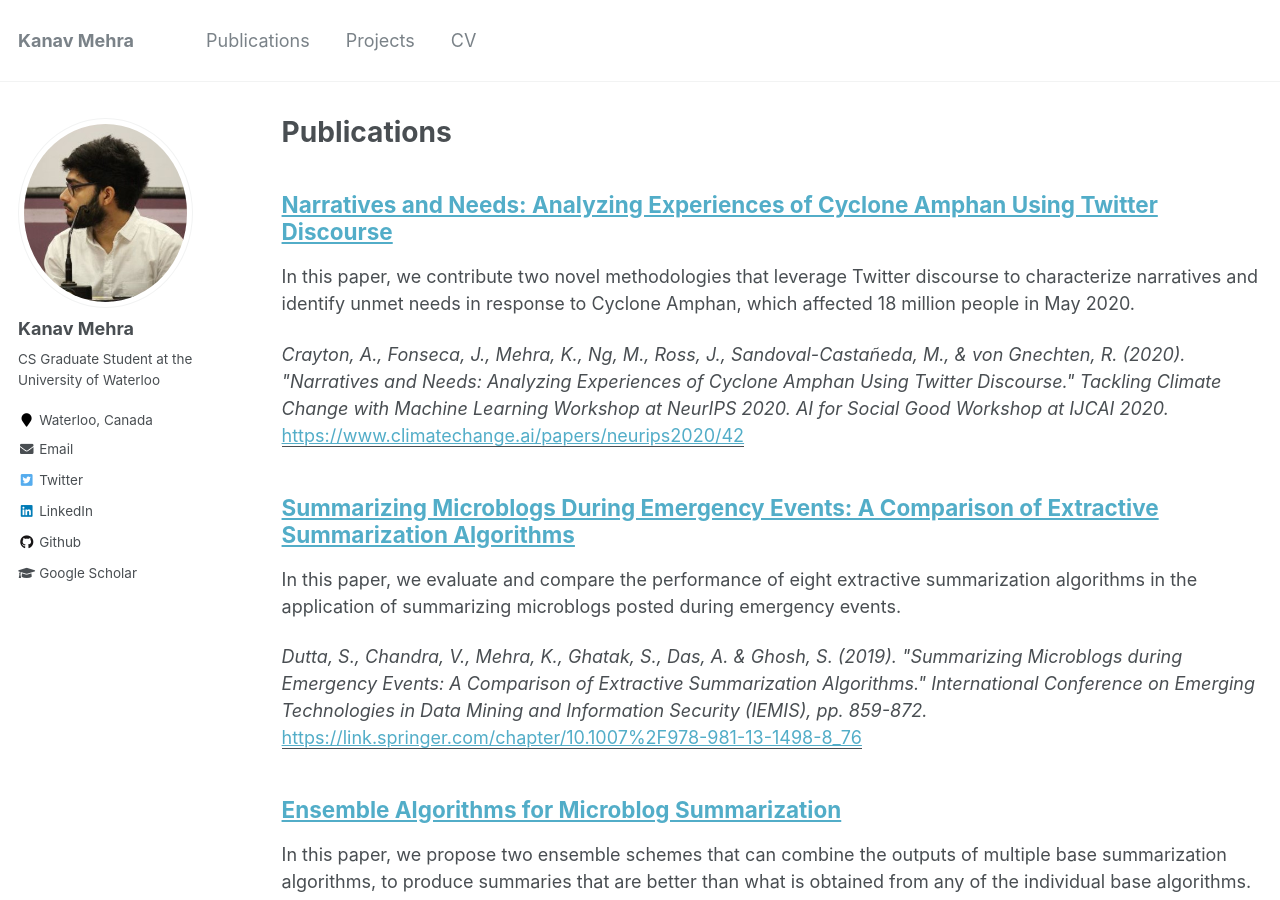
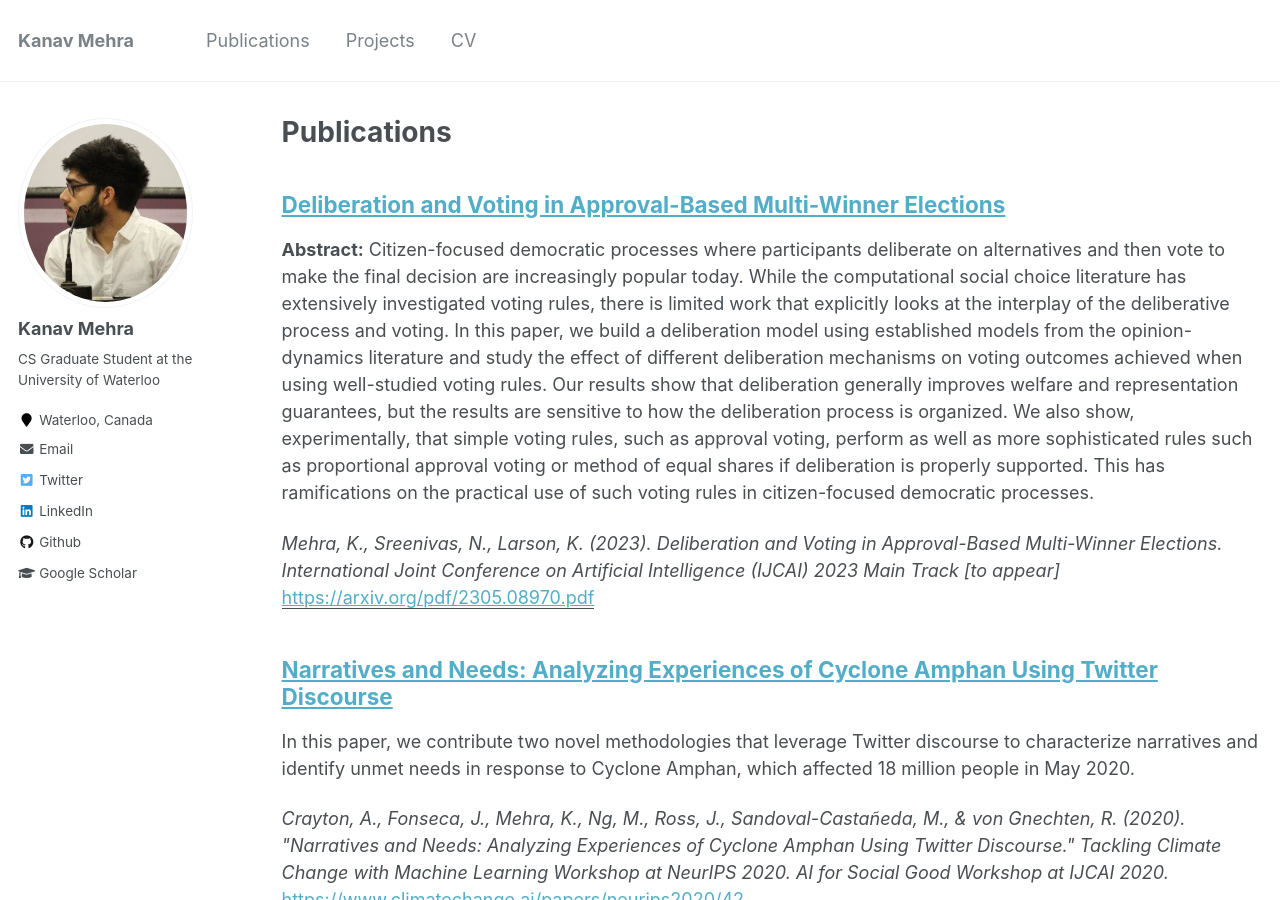
Before and after one commit to kanav-mehra/kanav-mehra.github.io, a Jekyll site: the page built from _pages/publications.md, in a window 1280 px wide and 900 px high. Built offline with Jekyll 4.4.1, drawn with Linux system fonts in a browser that asks for light colours.

Commit message:
resume and project updates

```diff
--- /dev/null
+++ b/_publications/Deliberation-Voting.md
@@ -0,0 +1,14 @@
+---
+title: "Deliberation and Voting in Approval-Based Multi-Winner Elections"
+collection: publications
+permalink: /publication/Deliberation-Voting
+date: 2023-06-24
+venue: 'International Joint Conference on Artificial Intelligence (IJCAI) 2023 Main Track [to appear], Citizen-Centric Multiagent Systems Workshop at AAMAS 2023'
+paperurl: 'https://arxiv.org/pdf/2305.08970.pdf'
+citation: 'Mehra, K., Sreenivas, N., Larson, K. (2023). Deliberation and Voting in Approval-Based Multi-Winner Elections. International Joint Conference on Artificial Intelligence (IJCAI) 2023 Main Track [to appear]'
+---
+
+<b>Abstract:</b>
+Citizen-focused democratic processes where participants deliberate on alternatives and then vote to make the final decision are increasingly popular today. While the computational social choice literature has extensively investigated voting rules, there is limited work that explicitly looks at the interplay of the deliberative process and voting. In this paper, we build a deliberation model using established models from the opinion-dynamics literature and study the effect of different deliberation mechanisms on voting outcomes achieved when using well-studied voting rules. Our results show that deliberation generally improves welfare and representation guarantees, but the results are sensitive to how the deliberation process is organized. We also show, experimentally, that simple voting rules, such as approval voting, perform as well as more sophisticated rules such as proportional approval voting or method of equal shares if deliberation is properly supported. This has ramifications on the practical use of such voting rules in citizen-focused democratic processes.
+
+[Paper PDF](http://kanav-mehra.github.io/files/Deliberation-Voting.pdf)
```
Also changed, not shown: _pages/about.md (+1 -1 lines), 3 other files.
